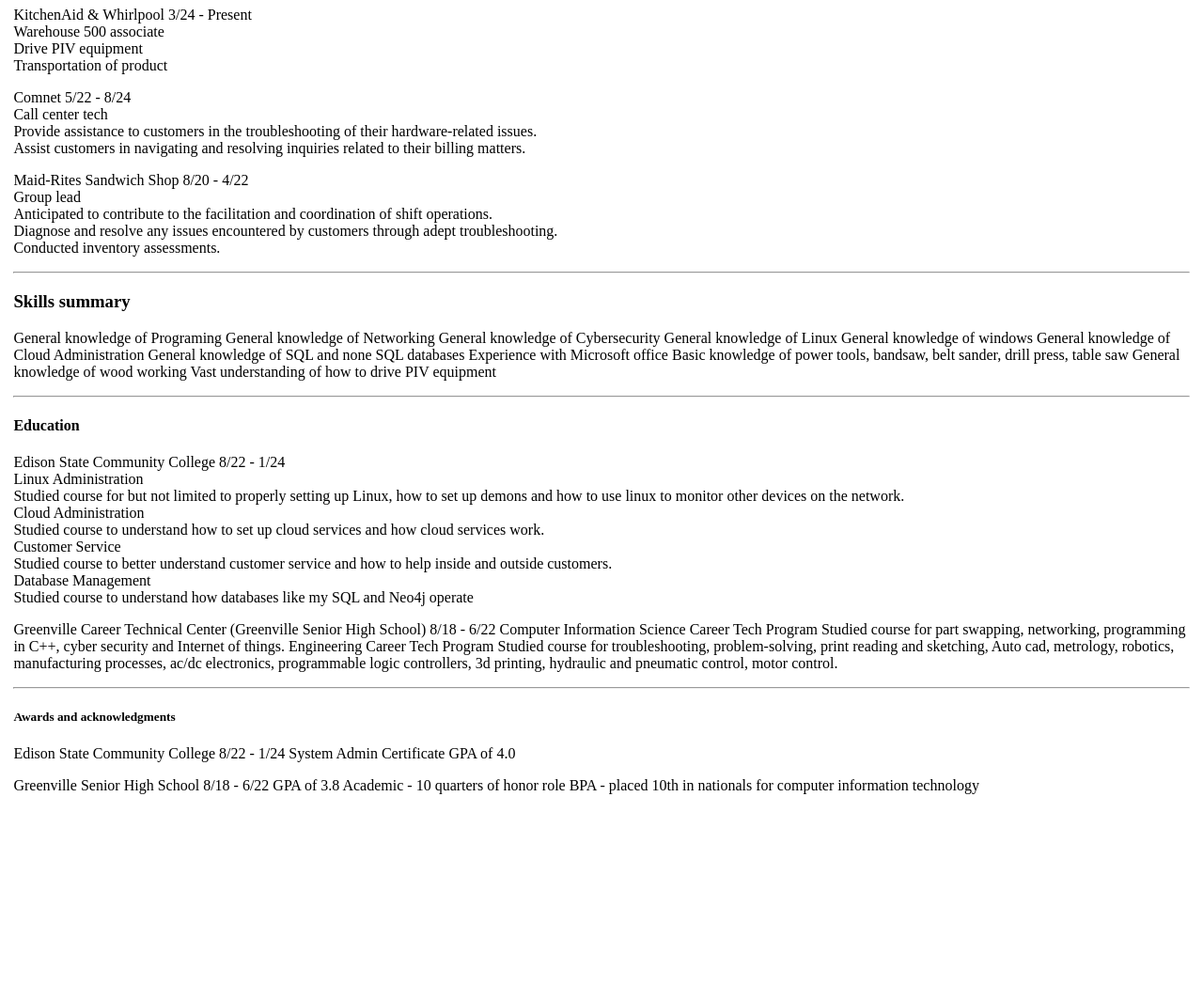
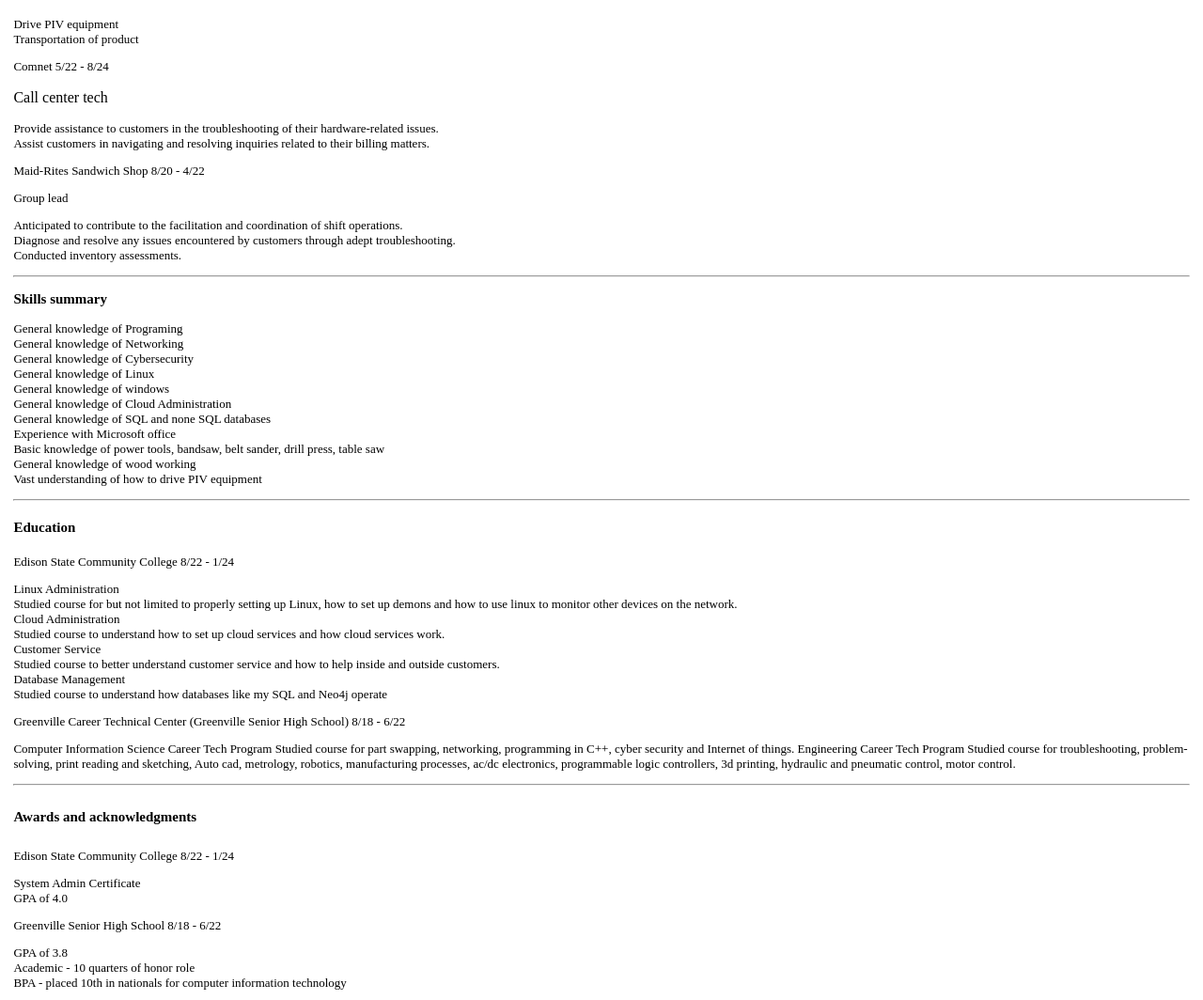
Before and after one commit to ethan01061/.github.io, a plain HTML site: page Page1.html in a window 1280 px wide. Shown: the part 209-1273 px from the top of the page at 94% size. Before the commit the page ends 1085 px from the top, so only its background shows below. Drawn offline with Linux system fonts and the light colour scheme; files whose address does not match are found by name.

Commit message:
added more formating for page1

```diff
--- a/Page1.html
+++ b/Page1.html
@@ -3,60 +3,69 @@
             <head>
                 <title>Resume</title>
                 <link rel="stylesheet" href="Page1_style.css">
-
             </head>
 
 <img src="ethan01061.github.io\images\Top_Rectangle.png" width="336" height="15">
 
 <body class="Resume_style">
-                <h1>Resume</h1>
+    <h1 style="font-size:20px;">Resume</h1>
 
-                     <p>463 W Russ Rd, Greenville, Ohio|(937)-621-4433|<a href="EthanSmith0106Work@gmail.com">EthanSmith0106Work@gmail.com</a></p>
+<p style="font-size: 15px;">463 W Russ Rd, Greenville, Ohio|(937)-621-4433 |<a href="EthanSmith0106Work@gmail.com">EthanSmith0106Work@gmail.com</a></p>
 
              <hr>
-                 <h2>Experience</h2>
+    <h2 style="font-size:15px;">Experience</h2>
 
-                    <p>
-                        KitchenAid & Whirlpool 3/24 - Present <br>
-                            Warehouse 500 associate <br>
+        <p style="font-size: 13px;">KitchenAid & Whirlpool 3/24 - Present <br></p>
+
+            <p style="font-size: 13xp;">Warehouse 500 associate <br></p>
+
+                <p style="font-size: 13px;">
                     Drive PIV equipment <br>
                     Transportation of product
                 </p>
 
-                    <p>
-                        Comnet 5/22 - 8/24 <br>
-                            Call center tech <br>
+        <p style="font-size: 13px;">Comnet 5/22 - 8/24 <br></p>
+
+            <p style="font-size 13px;">Call center tech <br></p>
+
+                <p style="font-size: 13px;">
                     Provide assistance to customers in the troubleshooting of their hardware-related issues. <br>
                     Assist customers in navigating and resolving inquiries related to their billing matters.
                 </p>
 
-                    <p>
-                        Maid-Rites Sandwich Shop 8/20 - 4/22 <br>
-                            Group lead <br>
+        <p style="font-size: 13px;">Maid-Rites Sandwich Shop 8/20 - 4/22 <br></p>
+
+            <p style="font-size: 13px;">Group lead <br></p>
+
+                <p style="font-size: 13px;">
                     Anticipated to contribute to the facilitation and coordination of shift operations. <br>
                     Diagnose and resolve any issues encountered by customers through adept troubleshooting. <br>
                     Conducted inventory assessments.
                 </p>
             <hr>
-                <h3>Skills summary</h3>
-                        <p>
 
-                            General knowledge of Programing
-                            General knowledge of Networking
-                            General knowledge of Cybersecurity
-                            General knowledge of Linux
-                            General knowledge of windows
-                            General knowledge of Cloud Administration
-                            General knowledge of SQL and none SQL databases
-                            Experience with Microsoft office
-                            Basic knowledge of power tools, bandsaw, belt sander, drill press, table saw
-                            General knowledge of wood working
-                            Vast understanding of how to drive PIV equipment
+<h3 style="font-size:15px;">Skills summary</h3>
+     <p style="font-size: 13px;">
+        General knowledge of Programing<br>
+        General knowledge of Networking  <br>
+        General knowledge of Cybersecurity <br>
+        General knowledge of Linux <br>
+        General knowledge of windows <br>
+        General knowledge of Cloud Administration <br>
+        General knowledge of SQL and none SQL databases <br>
+        Experience with Microsoft office <br>
+        Basic knowledge of power tools, bandsaw, belt sander, drill press, table saw <br>
+        General knowledge of wood working <br>
+        Vast understanding of how to drive PIV equipment <br>
     </p>
+
             <hr>
-                <h4>Education</h4>
-                    <p>
-                        Edison State Community College 8/22 - 1/24 <br>
+
+<h4 style="font-size:15px;">Education</h4>
+
+    <p style="font-size: 13px;">Edison State Community College 8/22 - 1/24 <br></p>
+
+        <p style="font-size: 13px;">
             Linux Administration <br>
                 Studied course for but not limited to properly setting up Linux, how to set up demons and how to use linux to monitor other devices on the network. <br>
             Cloud Administration <br>
@@ -68,31 +77,36 @@
 
                     </p>
 
-                    <p>
-                    Greenville Career Technical Center (Greenville Senior High School) 8/18 - 6/22
+    <p style="font-size: 13px;">Greenville Career Technical Center (Greenville Senior High School) 8/18 - 6/22<br></p>
+
+        <p style="font-size: 13px;">
             Computer Information Science Career Tech Program
                 Studied course for part swapping, networking, programming in C++, cyber security and Internet of things.
-
             Engineering Career Tech Program
                 Studied course for troubleshooting, problem-solving, print reading and sketching, Auto cad, metrology, robotics, manufacturing processes, ac/dc electronics, programmable logic controllers, 3d printing, hydraulic and pneumatic control, motor control.
     </p>
             <hr>
-                    <h5>Awards and acknowledgments</h5>
+<h5 style="font-size:15px;">Awards and acknowledgments</h5>
 
-                    <p>
-                    Edison State Community College 8/22 - 1/24
-                        System Admin Certificate
+    <p style="font-size: 13px;">Edison State Community College 8/22 - 1/24<br></p>
+
+        <p style="font-size: 13px;">
+            System Admin Certificate<br>
             GPA of 4.0
-
         </p>
 
-                    <p>
-                    Greenville Senior High School 8/18 - 6/22
-                        GPA of 3.8
-                        Academic - 10 quarters of honor role
+    <p style="font-size: 13px;">Greenville Senior High School 8/18 - 6/22<br></p>
+
+        <p style="font-size: 13px;">
+            GPA of 3.8 <br>
+            Academic - 10 quarters of honor role<br>
             BPA - placed 10th in nationals for computer information technology
         </p>
+
+<img src="ethan01061.github.io\images\Bottom_Rectangle.png" width="336" height="15">
+
     </body>
 
     <script src="scripts.js"></script>
+
 </html>
```
Also changed, not shown: index.html (+2 -1 lines). Lines whose indentation alone changed are shown as unchanged.
